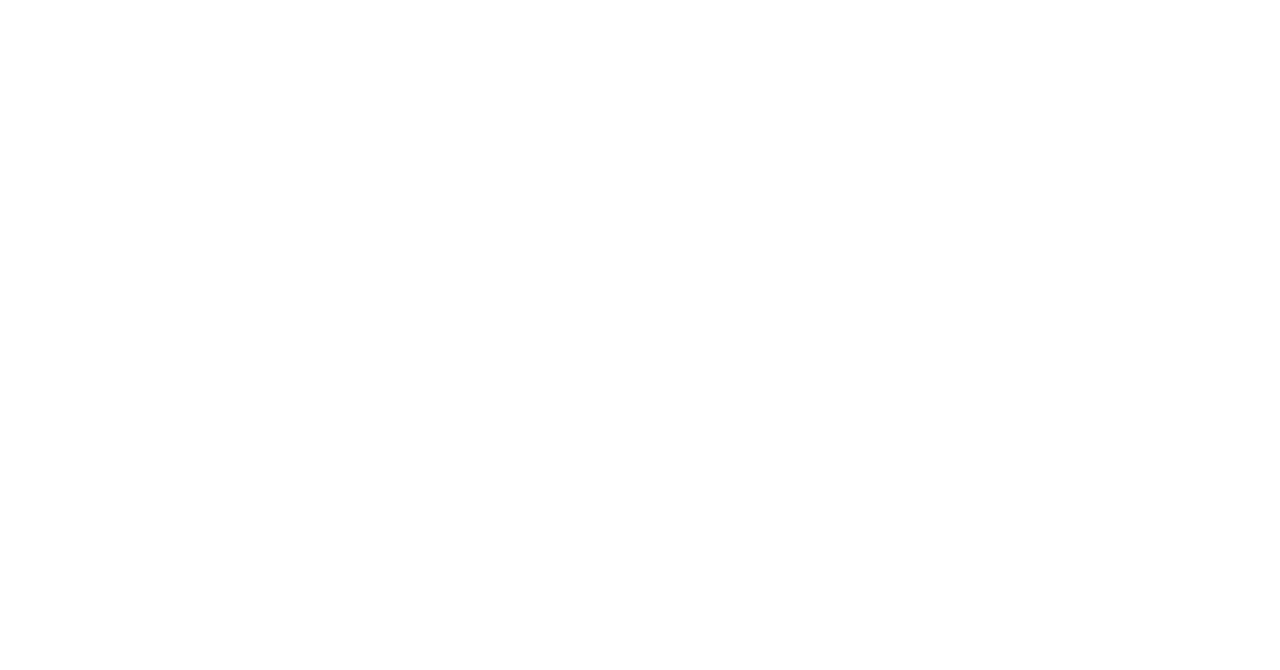
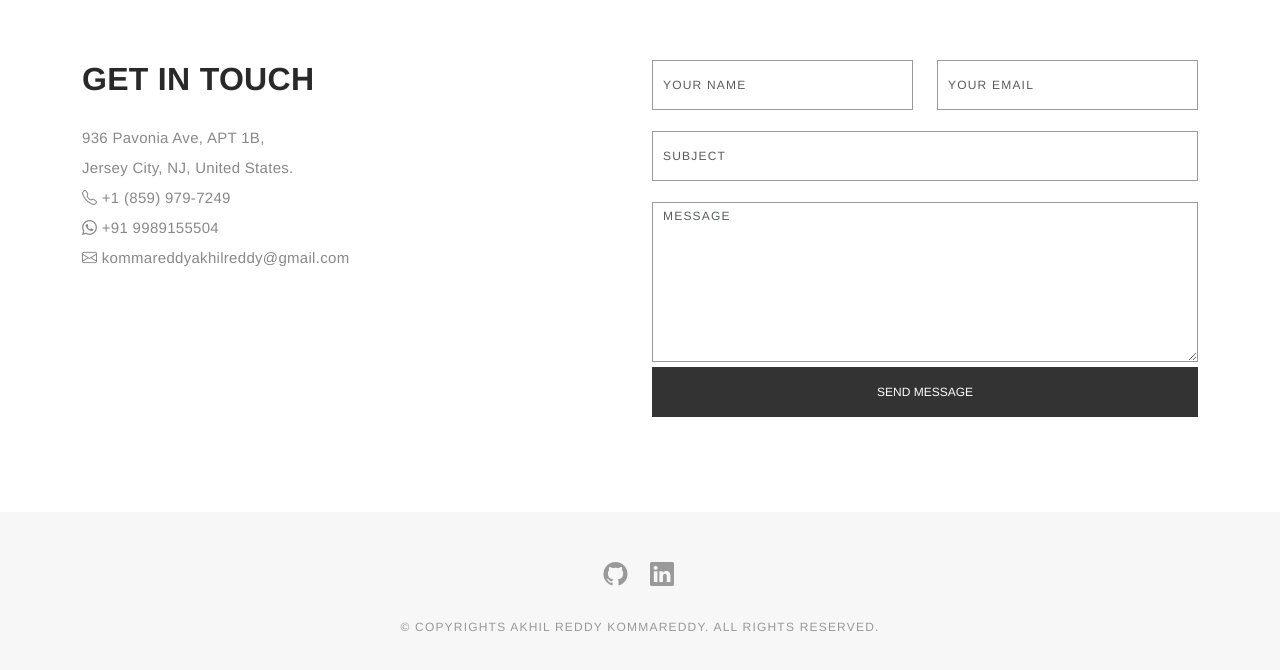
Before and after one commit to AkhilReddy16/portfolio, a React (Vite) app: page / in a window 1280 px wide. Shown: the part 1696-2366 px from the top of the page. Before the commit the page ends 1666 px from the top, so only its background shows below. Built offline with nearby package versions, Linux system fonts and the light colour scheme.

Commit message:
Added contact and footer sections.

```diff
--- a/src/App.tsx
+++ b/src/App.tsx
@@ -1,7 +1,9 @@
 import './App.css'
 import About from './components/about/about'
+import Footer from './components/footer/footer'
 import Header from './components/header/header'
 import Home from './components/home/home'
+import Contact from './contact/contact'
 
 function App() {
 
@@ -11,6 +13,8 @@
       <Header />
       <Home />
       <About />
+      <Contact />
+      <Footer />
     </>
   )
 }
--- /dev/null
+++ b/src/components/footer/footer.css
@@ -0,0 +1,48 @@
+#footer {
+  background: #f7f7f7;
+  padding-top: 50px;
+  padding-bottom: 50px;
+}
+
+#footer .socials-media {
+  width: 100%;
+}
+
+#footer .socials-media ul {
+  display: inline-block;
+  float: none;
+  margin: 0 0 20px 0;
+}
+
+#footer .socials-media ul li {
+  float: left;
+  margin-left: 10px;
+  margin-right: 10px;
+}
+
+#footer .socials-media ul li a {
+  font-size: 24px;
+  color: #999;
+  letter-spacing: 0.1em;
+  font-weight: 500;
+  background: transparent;
+  text-transform: uppercase;
+  transition: all 0.5s ease-in-out 0s;
+}
+
+#footer .socials-media ul li a:hover {
+  color: #b8a07e;
+  transition: all 0.5s ease-in-out 0s;
+}
+
+#footer p {
+  font-size: 12px;
+  letter-spacing: 0.1em;
+  font-weight: 500;
+  margin-top: 0;
+  text-transform: uppercase;
+}
+
+.credits {
+  font-size: 13px;
+}
--- /dev/null
+++ b/src/components/footer/footer.tsx
@@ -0,0 +1,27 @@
+import './footer.css';
+
+function Footer() {
+  return (
+    <div id="footer" className="text-center">
+      <div className="container">
+        <div className="socials-media text-center">
+          <ul className="list-unstyled">
+            <li>
+              <a href="https://github.com/AkhilReddy16">
+                <i className="bi bi-github"></i>
+              </a>
+            </li>
+            <li>
+              <a href="https://www.linkedin.com/in/akhil-reddy-kommareddy-418315132/">
+                <i className="bi bi-linkedin"></i>
+              </a>
+            </li>
+          </ul>
+        </div>
+        <p>&copy; Copyrights Akhil Reddy Kommareddy. All rights reserved.</p>
+      </div>
+    </div>
+  );
+}
+
+export default Footer;
--- /dev/null
+++ b/src/contact/contact.css
@@ -0,0 +1,30 @@
+#contact {
+  height: auto;
+  width: 100%;
+}
+
+.contact-details {
+  list-style: none;
+  margin: 0;
+  padding: 0;
+}
+
+.contact-details li {
+  padding-bottom: 10px;
+}
+
+#contact input,
+#contact textarea {
+  width: 100%;
+  margin-bottom: 5px;
+}
+
+#contact textarea {
+  min-height: 160px;
+}
+
+.sent-message{
+  text-align: center;
+  font-size: 1.2rem;
+  margin-top: 20px;
+}
--- /dev/null
+++ b/src/contact/contact.tsx
@@ -0,0 +1,73 @@
+import './contact.css';
+import ContactForm from './contactForm';
+
+function Contact() {
+    return (
+        <div id="contact" className="paddsection">
+            <div className="container">
+                <div className="contact-block1">
+                    <div className="row">
+                        <div className="col-lg-6">
+                            <div className="contact-contact">
+                                <h2 className="mb-30">GET IN TOUCH</h2>
+                                <ul className="contact-details">
+                                    <li><span>936 Pavonia Ave, APT 1B,</span></li>
+                                    <li><span>Jersey City, NJ, United States.</span></li>
+                                    <li>
+                                        <i className="bi bi-telephone"></i>
+                                        <span> +1 (859) 979-7249</span>
+                                    </li>
+                                    <li>
+                                        <i className="bi bi-whatsapp"></i>
+                                        <span> +91 9989155504</span>
+                                    </li>
+                                    <li>
+                                        <i className="bi bi-envelope"></i>
+                                        <span> kommareddyakhilreddy@gmail.com</span>
+                                    </li>
+                                </ul>
+                            </div>
+                        </div>
+                        <div className="col-lg-6">
+                            {/*<form className="php-email-form">
+                <div className="row gy-3">
+                  <div className="col-lg-6">
+                    <div className="form-group contact-block1">
+                      <input type="text" name="name" className="form-control" id="name" placeholder="Your Name" required />
+                    </div>
+                  </div>
+                  <div className="col-lg-6">
+                    <div className="form-group">
+                      <input type="email" className="form-control" name="email" id="email" placeholder="Your Email" required />
+                    </div>
+                  </div>
+                  <div className="col-lg-12">
+                    <div className="form-group">
+                      <input type="text" className="form-control" name="subject" id="subject" placeholder="Subject" required />
+                    </div>
+                  </div>
+                  <div className="col-lg-12">
+                    <div className="form-group">
+                      <textarea className="form-control" name="message" placeholder="Message" required></textarea>
+                    </div>
+                  </div>
+                  <div className="col-lg-12">
+                    <div className="loading">Loading</div>
+                    <div className="error-message"></div>
+                    <div className="sent-message">Your message has been sent. Thank you!</div>
+                  </div>
+                  <div className="mt-0">
+                    <input type="submit" className="btn btn-defeault btn-send" value="Send message" />
+                  </div>
+                </div>
+              </form>*/}
+                            <ContactForm />
+                        </div>
+                    </div>
+                </div>
+            </div>
+        </div>
+    );
+}
+
+export default Contact;
--- /dev/null
+++ b/src/contact/contactForm.tsx
@@ -0,0 +1,76 @@
+import { useState } from 'react';
+import './contact.css';
+
+function ContactForm() {
+  const [status, setStatus] = useState('');
+
+  const handleSubmit = async (e: { preventDefault: () => void; target: any; }) => {
+    e.preventDefault();
+
+    const form = e.target;
+    const formData = new FormData(form);
+
+    // Check honeypot
+    if (formData.get('honeypot')) return;
+
+    try {
+      const response = await fetch('https://formsubmit.co/ajax/kommareddyakhil99@gmail.com', {
+        method: 'POST',
+        headers: {
+          Accept: 'application/json',
+        },
+        body: formData,
+      });
+
+      const result = await response.json();
+
+      if (result.success === 'true') {
+        setStatus('Message sent successfully!');
+        form.reset();
+      } else {
+        setStatus('Failed to send. Try again later.');
+      }
+    } catch (err) {
+      setStatus('An error occurred. Try again later.');
+    }
+  };
+
+  return (
+    <form onSubmit={handleSubmit} className="php-email-form">
+      <div className="row gy-3">
+        <div className="col-lg-6">
+          <input type="text" name="name" className="form-control" placeholder="Your Name" required />
+        </div>
+        <div className="col-lg-6">
+          <input type="email" name="email" className="form-control" placeholder="Your Email" required />
+        </div>
+        <div className="col-lg-12">
+          <input type="text" name="subject" className="form-control" placeholder="Subject" required />
+        </div>
+        <div className="col-lg-12">
+          <textarea name="message" className="form-control" placeholder="Message" required></textarea>
+        </div>
+
+        {/* Honeypot field (spam protection) */}
+        <div style={{ display: 'none' }}>
+          <input type="text" name="honeypot" />
+        </div>
+
+        {/* Disable FormSubmit CAPTCHA */}
+        <input type="hidden" name="_captcha" value="false" />
+
+        <div className="mt-0">
+          <input type="submit" className="btn btn-defeault btn-send" value="Send message" />
+        </div>
+
+        {status && (
+          <div className="col-lg-12 mt-3">
+            <div className="sent-message">{status}</div>
+          </div>
+        )}
+      </div>
+    </form>
+  );
+}
+
+export default ContactForm;
```
